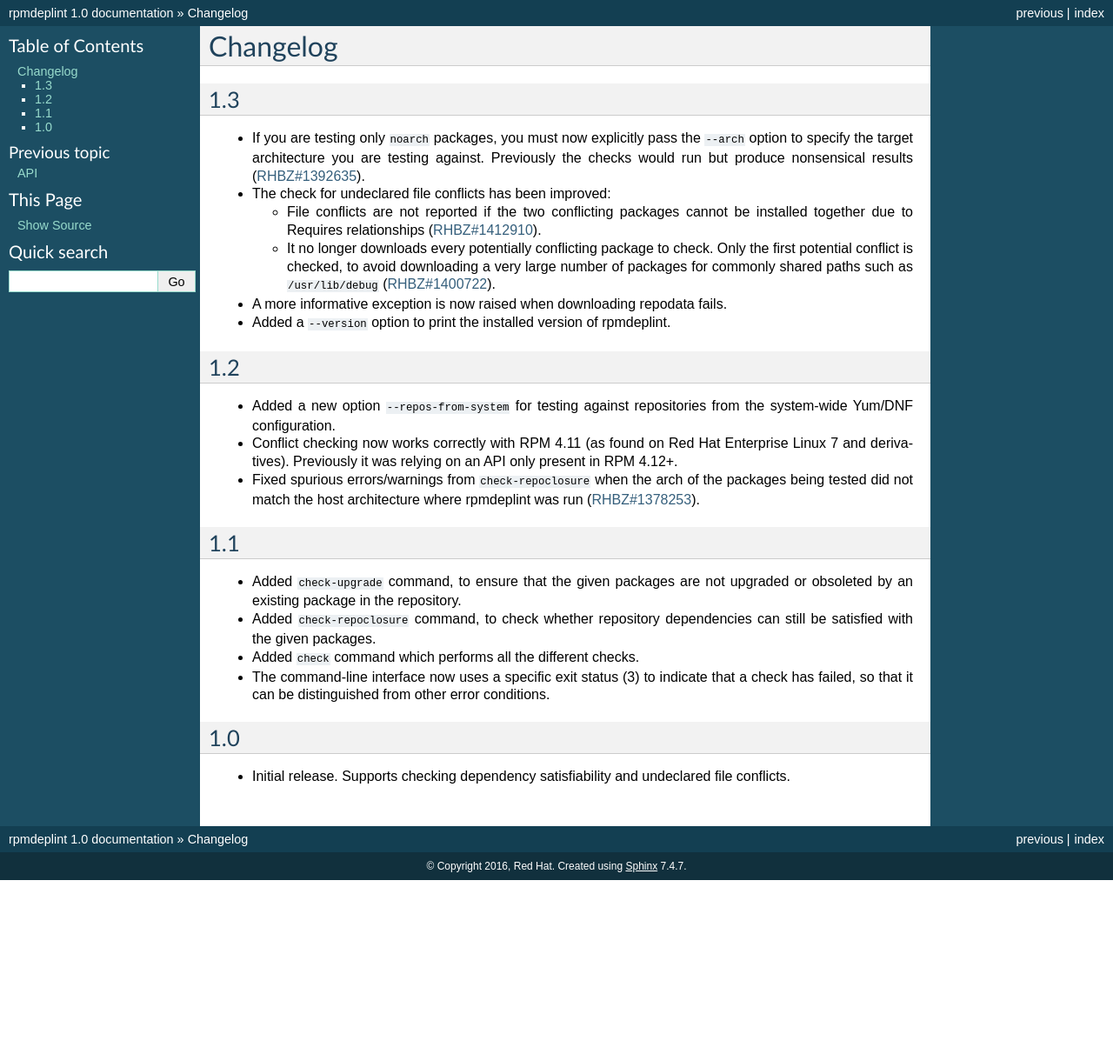
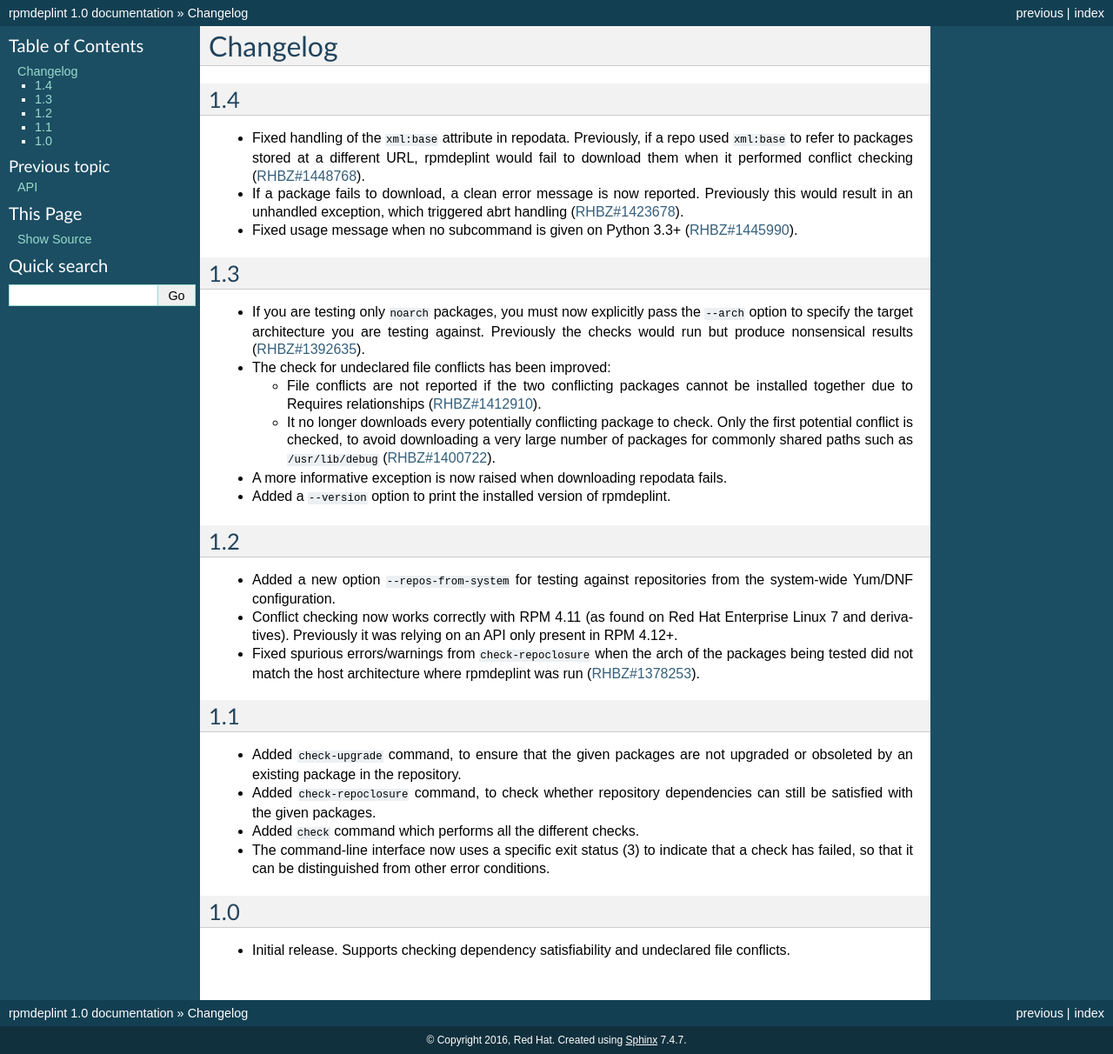
Before and after one commit to default-to-open/rpmdeplint, a Sphinx documentation site: the page built from docs/CHANGES.rst, in a window 1280 px wide. Shown: the whole page at 87% size. Built offline with Sphinx 7.4.7, drawn with Linux system fonts in a browser that asks for light colours; before the commit the page ends 1012 px from its top, so only the background shows below that.

Commit message:
Automatic commit of release 1.4

```diff
--- a/docs/CHANGES.rst
+++ b/docs/CHANGES.rst
@@ -1,5 +1,21 @@
 Changelog
 ---------
+
+1.4
+~~~
+
+* Fixed handling of the ``xml:base`` attribute in repodata. Previously, if
+  a repo used ``xml:base`` to refer to packages stored at a different URL,
+  rpmdeplint would fail to download them when it performed conflict checking
+  (`RHBZ#1448768 <https://bugzilla.redhat.com/show_bug.cgi?id=1448768>`__).
+
+* If a package fails to download, a clean error message is now reported.
+  Previously this would result in an unhandled exception, which triggered abrt
+  handling
+  (`RHBZ#1423678 <https://bugzilla.redhat.com/show_bug.cgi?id=1423678>`__).
+
+* Fixed usage message when no subcommand is given on Python 3.3+
+  (`RHBZ#1445990 <https://bugzilla.redhat.com/show_bug.cgi?id=1445990>`__).
 
 1.3
 ~~~
--- a/setup.py
+++ b/setup.py
@@ -12,7 +12,7 @@ class build(_build):
 # Note that we have some scripts which programmatically change the version
 # declared here. Do not adjust the formatting.
 name = 'rpmdeplint'
-version = '1.3'
+version = '1.4'
 release = version
 
 setup(name='rpmdeplint',
```
Also changed, not shown: 1 other file.
